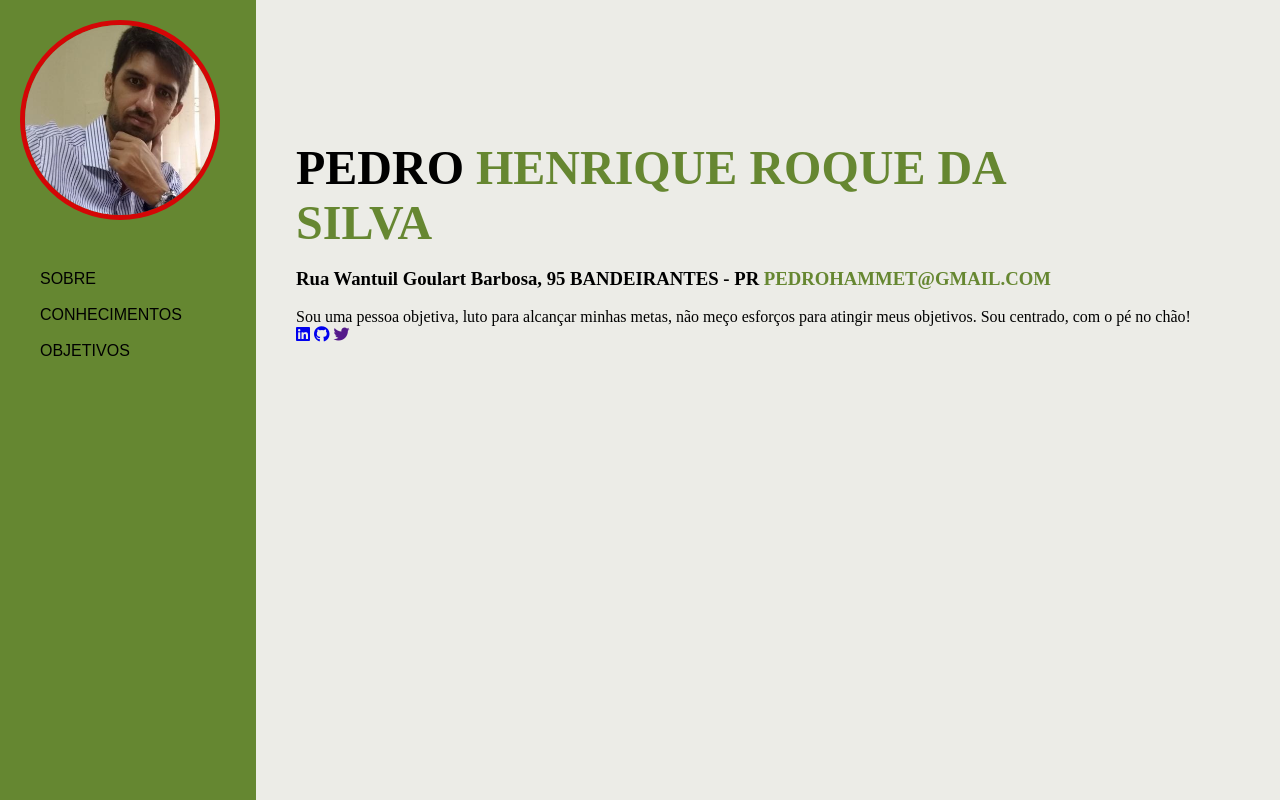
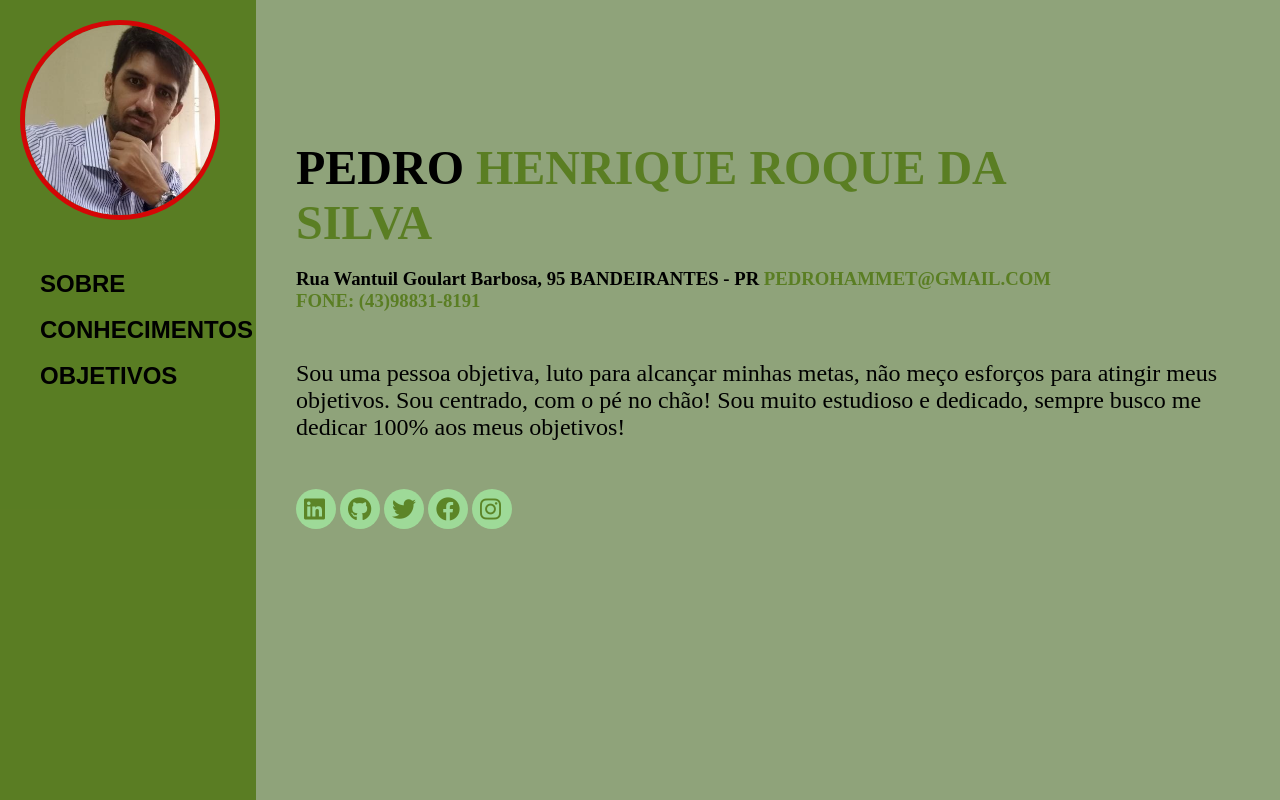
Before and after one commit to p3dr0k1rk/curriculo-digital, a plain HTML site: page index.html in a window 1280 px wide. Shown: the top 800 px of the page. Drawn offline with Linux system fonts and the light colour scheme.

Commit message:
Finalizado ou quase kkkk, bem simples

```diff
--- a/index.html
+++ b/index.html
@@ -16,7 +16,7 @@
             <img src="./imagens/FOTO PARA USAR.jpg" alt="">
         </picture>
         <nav class="menu">
-            <li><a href="#">SOBRE</a></li>
+            <li> <a href="#">SOBRE</a></li>
             <br>
             <li><a href="./conhecimentos.html">CONHECIMENTOS</a></li>
             <br>
@@ -29,6 +29,8 @@
             <br>
             <h3>
                 Rua Wantuil Goulart Barbosa, 95 BANDEIRANTES - PR <a href="mailto:pedrohammet@gmail.com">PEDROHAMMET@GMAIL.COM</a>
+                <br>
+                <a href="tel:+5543988318191"> FONE:  (43)98831-8191</a>
             </h3>
         </header>
         <br>
@@ -36,13 +38,19 @@
             <p>
                 Sou uma pessoa objetiva, luto para alcançar minhas metas, não meço esforços para atingir meus objetivos.
                 Sou centrado, com o pé no chão!
+                Sou muito estudioso e dedicado, sempre busco me dedicar 100% aos meus objetivos!
             </p>
         </article>
-        <section class="social-link">
+        <br>
+        <section class="social-media">
             <a href="https://www.linkedin.com/in/pedro-henrique-roque-da-silva-009a48102/"><i class="fa-brands fa-linkedin"></i></a>
             <a href="https://github.com/p3dr0k1rk"><i class="fa-brands fa-github"></i></a>
-            <a href=""><i class="fa-brands fa-twitter"></i></a>
+            <a href="https://twitter.com/pedrohkirk"><i class="fa-brands fa-twitter"></i></a>
+            <a href="https://www.facebook.com/pedrokirk"><i class="fa-brands fa-facebook"></i></a>
+            <a href="https://www.instagram.com/advpedroroque"><i class="fa-brands fa-instagram"></i></a>
         </section>
+
+
 
 
     </main>
--- a/style.css
+++ b/style.css
@@ -4,12 +4,12 @@
   box-sizing: border-box;
 }
 body {
-  background-color: #ecece7;
+  background-color: rgba(118, 143, 93, 0.816);
   font-size: 1em;
 }
 .sidebar {
   width: 20%;
-  height: 100vh;
+  height: 120vh;
   background-color: rgba(82, 120, 23, 0.876);
   position: relative;
   padding: 20px;
@@ -42,6 +42,8 @@ body {
   text-decoration: none;
   font-family: Arial, Helvetica, sans-serif;
   color: black;
+  font-weight: 600;
+  font-size: 1.5rem;
 }
 .sobrenome {
   color: rgba(82, 120, 23, 0.876);
@@ -60,6 +62,52 @@ main {
 
 }
 h3 a {
+  margin-top: 100px;
   color: rgba(82, 120, 23, 0.876);
   text-decoration: none;
+  transition: color 0.5s;
 }
+h3 a:hover{
+  color: #d40606;
+}
+article{
+  position: relative;
+  margin-top: 30px;
+  font-size: 1.5rem;
+}
+
+.social-media i {
+  margin-top: 30px;
+  position: relative;
+  padding: 8px 8px 20px 8px;
+  background-color: rgba(165, 243, 165, 0.69);
+  color: rgba(82, 120, 23, 0.876);
+  height: 2.5rem;
+  width: 2.5rem;
+  font-size: 1.5rem;
+  display: inline-block;
+  justify-content: center;
+  align-items: center;
+  border-radius: 50%;
+  transition: background-color 1s;
+}
+
+.social-media i:hover {
+  background-color: rgb(130, 209, 243);
+}
+.ordenada li{
+
+  font-weight: 400;
+}
+ .ordenada li i{
+
+  color: rgba(82, 120, 23, 0.876);;
+  text-align: center;
+  display: inline-block;
+  width: 100px;
+  height: 100px;
+  font-size: 2.5rem;
+ }
+ main ul{
+  font-size: 1.5rem;
+ }
```
Also changed, not shown: conhecimentos.html (+16 -0 lines), objetivos.html (+12 -0 lines).
